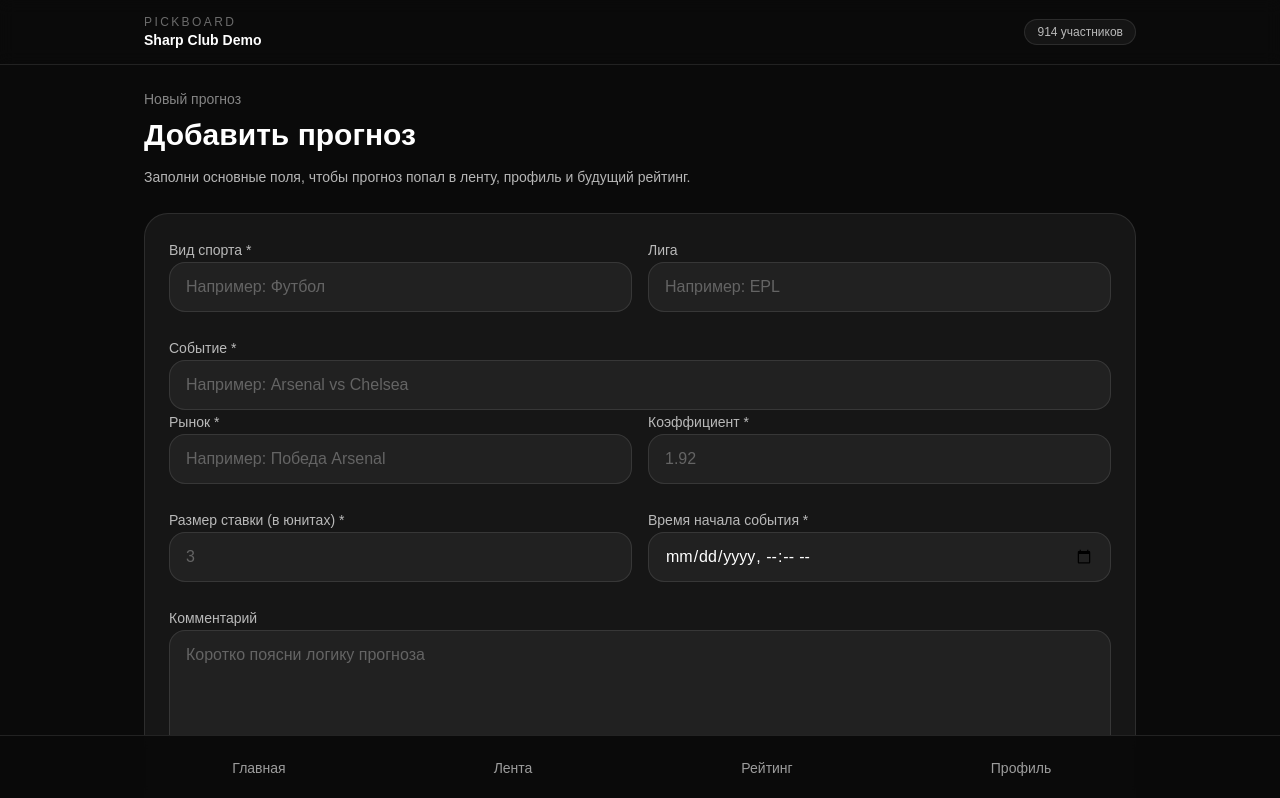
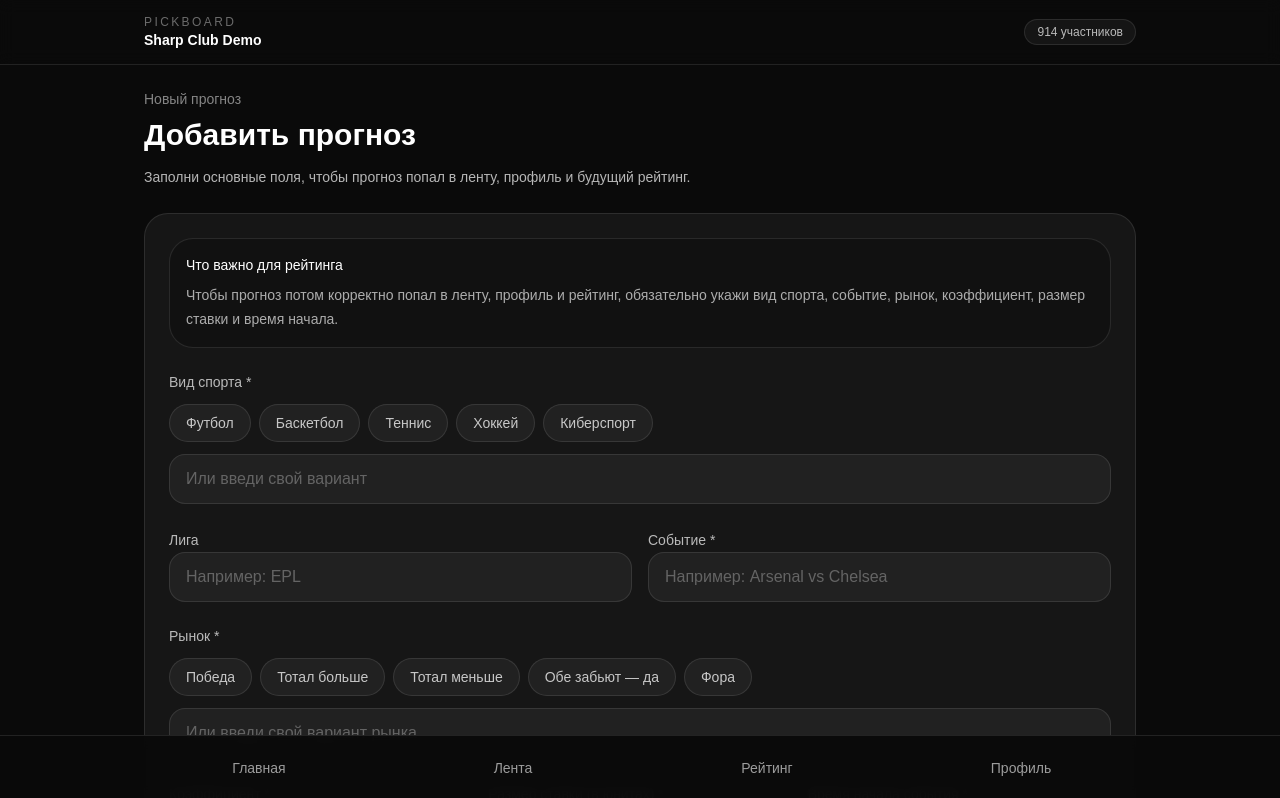
Before and after one commit to visitvitosatos-pixel/pickboard, a Next.js app: page /pick/new in a window 1280 px wide. Shown: the top 798 px of the page. Built offline with nearby package versions, Linux system fonts and the light colour scheme.

Commit message:
feat: improve add pick form with quick sport and market presets

```diff
--- a/src/features/pick-form/add-pick-form.tsx
+++ b/src/features/pick-form/add-pick-form.tsx
@@ -29,6 +29,22 @@ const initialFormState: FormState = {
 
 const draftStorageKey = "pickboard:add-pick-draft";
 
+const sportOptions = [
+  "Футбол",
+  "Баскетбол",
+  "Теннис",
+  "Хоккей",
+  "Киберспорт",
+];
+
+const marketOptions = [
+  "Победа",
+  "Тотал больше",
+  "Тотал меньше",
+  "Обе забьют — да",
+  "Фора",
+];
+
 function formatEventTime(value: string) {
   if (!value) {
     return "Не указано";
@@ -53,6 +69,14 @@ function getInputClassName(hasError: boolean) {
     hasError
       ? "border-rose-400/40 bg-rose-400/5 focus:border-rose-400/60"
       : "border-white/10 bg-white/5 focus:border-white/20"
+  }`;
+}
+
+function getChipClassName(isActive: boolean) {
+  return `rounded-full border px-4 py-2 text-sm transition ${
+    isActive
+      ? "border-white bg-white text-black"
+      : "border-white/10 bg-white/5 text-white/75 hover:bg-white/10 hover:text-white"
   }`;
 }
 
@@ -176,6 +200,14 @@ export function AddPickForm() {
 
   return (
     <div className="space-y-6">
+      <div className="rounded-3xl border border-white/10 bg-black/20 p-4">
+        <p className="text-sm font-medium text-white">Что важно для рейтинга</p>
+        <p className="mt-2 text-sm leading-6 text-white/65">
+          Чтобы прогноз потом корректно попал в ленту, профиль и рейтинг, обязательно
+          укажи вид спорта, событие, рынок, коэффициент, размер ставки и время начала.
+        </p>
+      </div>
+
       {isDraftLoaded ? (
         <div className="rounded-3xl border border-sky-400/20 bg-sky-400/10 p-4 text-sm text-sky-200">
           Найден сохраненный черновик. Можешь продолжить заполнение формы.
@@ -183,21 +215,37 @@ export function AddPickForm() {
       ) : null}
 
       <form className="space-y-6" onSubmit={handleSubmit}>
-        <section className="grid gap-4 md:grid-cols-2">
-          <label className="space-y-2">
+        <section className="space-y-3">
+          <div className="flex items-center justify-between gap-4">
             <span className="text-sm text-white/70">Вид спорта *</span>
+            {errors.sport ? (
+              <p className="text-sm text-rose-300">{errors.sport}</p>
+            ) : null}
+          </div>
+
+          <div className="flex flex-wrap gap-2">
+            {sportOptions.map((sport) => (
+              <button
+                key={sport}
+                type="button"
+                onClick={() => updateField("sport", sport)}
+                className={getChipClassName(form.sport === sport)}
+              >
+                {sport}
+              </button>
+            ))}
+          </div>
+
           <input
             type="text"
             value={form.sport}
             onChange={(event) => updateField("sport", event.target.value)}
-              placeholder="Например: Футбол"
+            placeholder="Или введи свой вариант"
             className={getInputClassName(Boolean(errors.sport))}
           />
-            {errors.sport ? (
-              <p className="text-sm text-rose-300">{errors.sport}</p>
-            ) : null}
-          </label>
+        </section>
 
+        <section className="grid gap-4 md:grid-cols-2">
           <label className="space-y-2">
             <span className="text-sm text-white/70">Лига</span>
             <input
@@ -208,7 +256,6 @@ export function AddPickForm() {
               className={getInputClassName(Boolean(errors.league))}
             />
           </label>
-        </section>
 
           <label className="space-y-2">
             <span className="text-sm text-white/70">Событие *</span>
@@ -223,22 +270,39 @@ export function AddPickForm() {
               <p className="text-sm text-rose-300">{errors.eventName}</p>
             ) : null}
           </label>
+        </section>
 
-        <section className="grid gap-4 md:grid-cols-2">
-          <label className="space-y-2">
+        <section className="space-y-3">
+          <div className="flex items-center justify-between gap-4">
             <span className="text-sm text-white/70">Рынок *</span>
+            {errors.marketType ? (
+              <p className="text-sm text-rose-300">{errors.marketType}</p>
+            ) : null}
+          </div>
+
+          <div className="flex flex-wrap gap-2">
+            {marketOptions.map((market) => (
+              <button
+                key={market}
+                type="button"
+                onClick={() => updateField("marketType", market)}
+                className={getChipClassName(form.marketType === market)}
+              >
+                {market}
+              </button>
+            ))}
+          </div>
+
           <input
             type="text"
             value={form.marketType}
             onChange={(event) => updateField("marketType", event.target.value)}
-              placeholder="Например: Победа Arsenal"
+            placeholder="Или введи свой вариант рынка"
             className={getInputClassName(Boolean(errors.marketType))}
           />
-            {errors.marketType ? (
-              <p className="text-sm text-rose-300">{errors.marketType}</p>
-            ) : null}
-          </label>
+        </section>
 
+        <section className="grid gap-4 md:grid-cols-3">
           <label className="space-y-2">
             <span className="text-sm text-white/70">Коэффициент *</span>
             <input
@@ -253,9 +317,7 @@ export function AddPickForm() {
               <p className="text-sm text-rose-300">{errors.odds}</p>
             ) : null}
           </label>
-        </section>
 
-        <section className="grid gap-4 md:grid-cols-2">
           <label className="space-y-2">
             <span className="text-sm text-white/70">Размер ставки (в юнитах) *</span>
             <input
```
Lines whose indentation alone changed are shown as unchanged.
